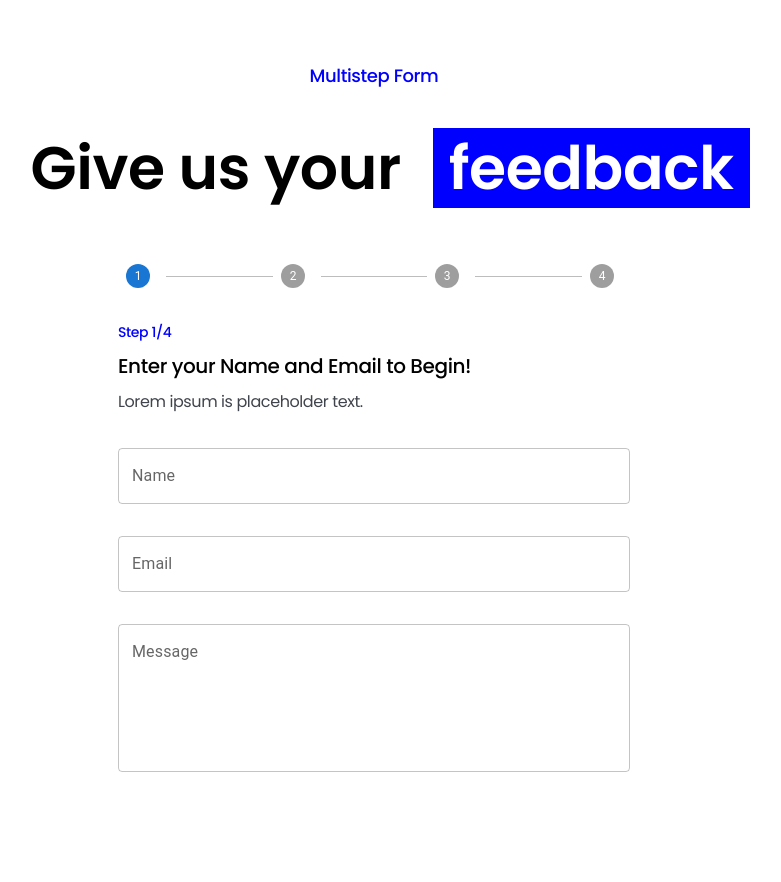
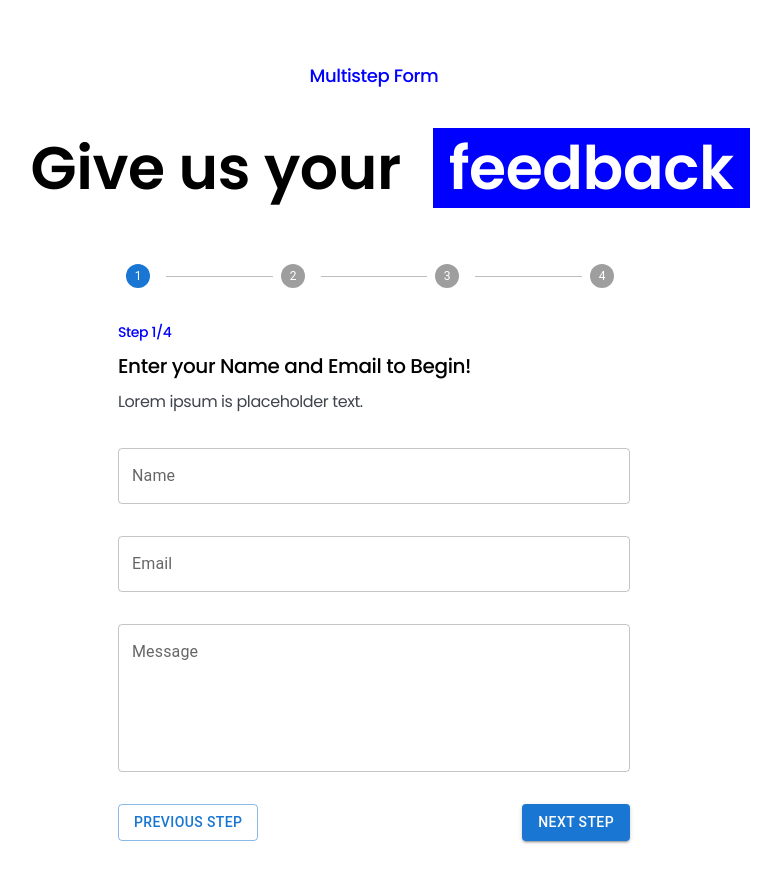
Before and after one commit to bazyli2/multi-step-form, a Next.js app: page / in a window 1280 px wide. Shown: the top 882 px of the page, without its empty margins (266-1047 px from the left). Before the commit the page ends 836 px from the top, so only its background shows below. Built offline with nearby package versions, Linux system fonts and the light colour scheme; what @mui/material-nextjs would draw is missing.

Commit message:
added next and previous step buttons

```diff
--- a/src/pages/MultiStepForm/MultiStepForm.tsx
+++ b/src/pages/MultiStepForm/MultiStepForm.tsx
@@ -1,4 +1,4 @@
-import { TextField } from "@mui/material";
+import { Button, TextField } from "@mui/material";
 import { FormStepper } from "./FormStepper";
 
 export function MultiStepForm() {
@@ -34,6 +34,10 @@ export function MultiStepForm() {
               multiline
               rows={5}
             />
+            <div className="flex justify-between">
+              <Button variant="outlined">Previous Step</Button>
+              <Button variant="contained">Next Step</Button>
+            </div>
           </form>
         </section>
       </section>
```
